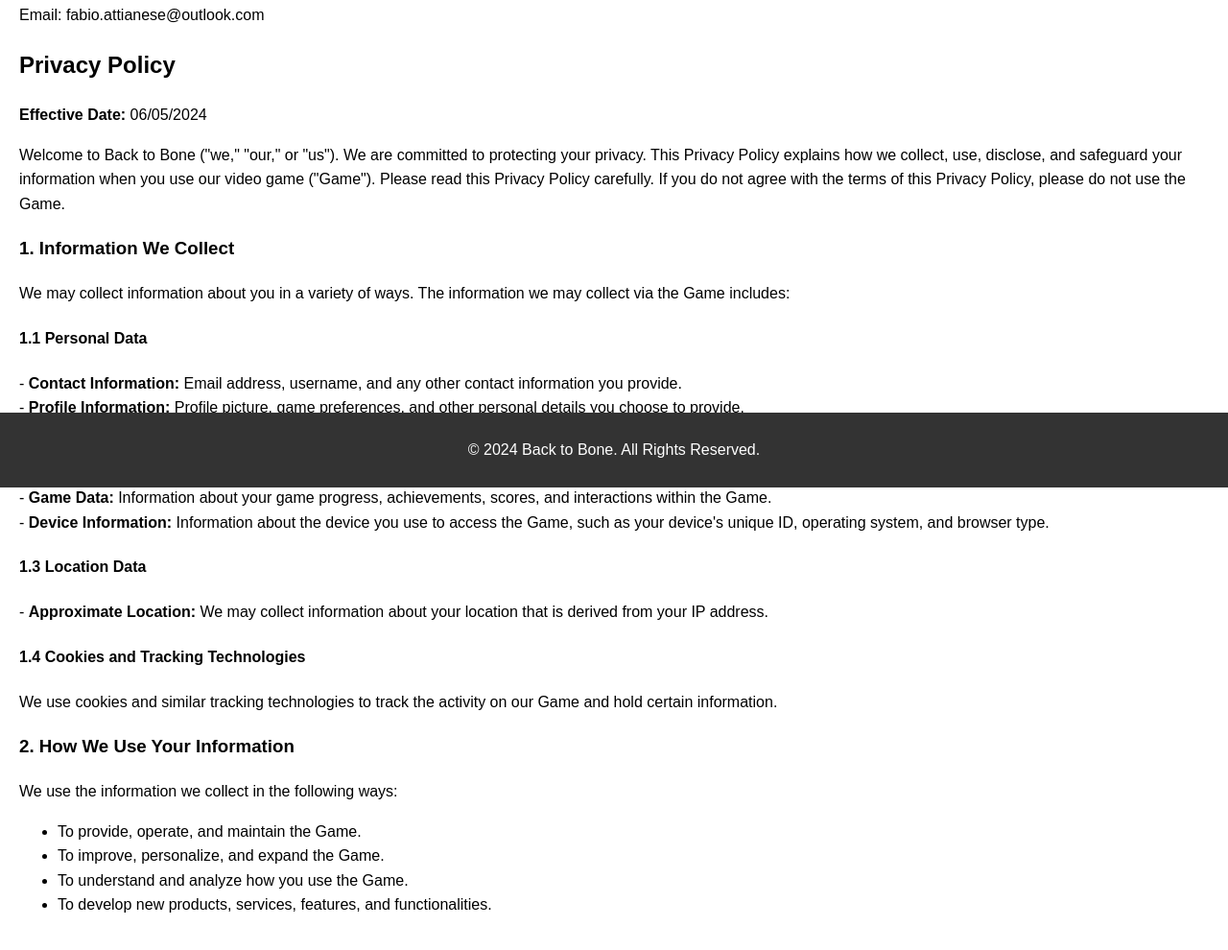
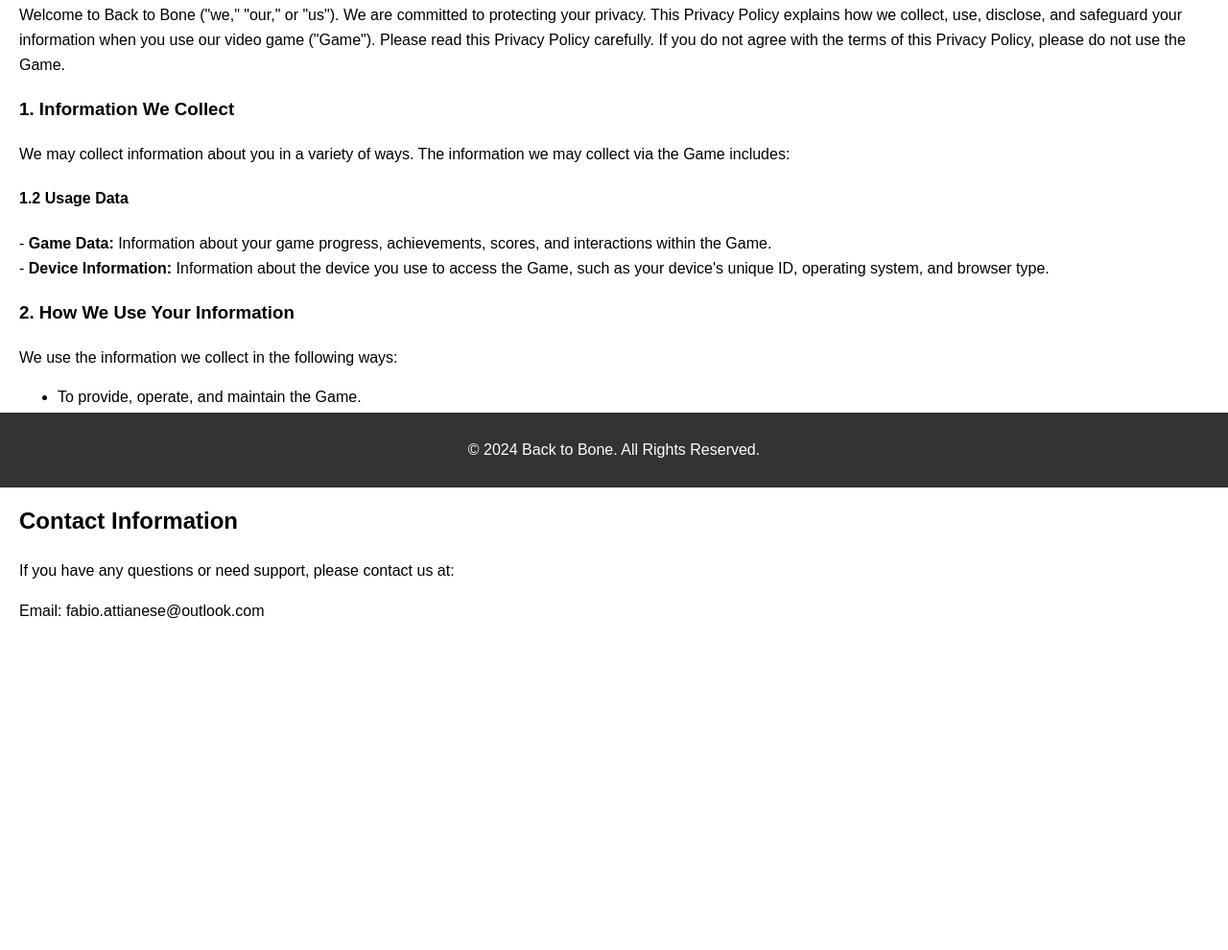
Before and after one commit to BackBoneStudio/BackBoneStudio.github.io, a plain HTML site: page index.html in a window 1280 px wide. Shown: the part 292-1282 px from the top of the page at 96% size. After the commit the page ends 1080 px from the top, so only its background shows below. Drawn offline with Linux system fonts and the light colour scheme.

Commit message:
Update index.html

```diff
--- a/index.html
+++ b/index.html
@@ -55,11 +55,6 @@
     </header>
 
     <div class="container">
-        <section id="contact">
-            <h2>Contact Information</h2>
-            <p>If you have any questions or need support, please contact us at:</p>
-            <p>Email: fabio.attianese@outlook.com</p>
-        </section>
 
         <section id="privacy-policy">
             <h2>Privacy Policy</h2>
@@ -69,25 +64,12 @@
             <h3>1. Information We Collect</h3>
             <p>We may collect information about you in a variety of ways. The information we may collect via the Game includes:</p>
 
-            <h4>1.1 Personal Data</h4>
-            <p>
-                - <strong>Contact Information:</strong> Email address, username, and any other contact information you provide.<br>
-                - <strong>Profile Information:</strong> Profile picture, game preferences, and other personal details you choose to provide.
-            </p>
-
             <h4>1.2 Usage Data</h4>
             <p>
                 - <strong>Game Data:</strong> Information about your game progress, achievements, scores, and interactions within the Game.<br>
                 - <strong>Device Information:</strong> Information about the device you use to access the Game, such as your device's unique ID, operating system, and browser type.
             </p>
 
-            <h4>1.3 Location Data</h4>
-            <p>
-                - <strong>Approximate Location:</strong> We may collect information about your location that is derived from your IP address.
-            </p>
-
-            <h4>1.4 Cookies and Tracking Technologies</h4>
-            <p>We use cookies and similar tracking technologies to track the activity on our Game and hold certain information.</p>
 
             <h3>2. How We Use Your Information</h3>
             <p>We use the information we collect in the following ways:</p>
@@ -98,6 +80,15 @@
                 <li>To develop new products, services, features, and functionalities.</li>
             </ul>
         </section>
+        <section id="contact">
+            <h2>Contact Information</h2>
+            <p>If you have any questions or need support, please contact us at:</p>
+            <p>Email: fabio.attianese@outlook.com</p>
+        </section>
+            <br>
+            <br>
+            <br>
+            <br>
     </div>
 
     <footer>
```
